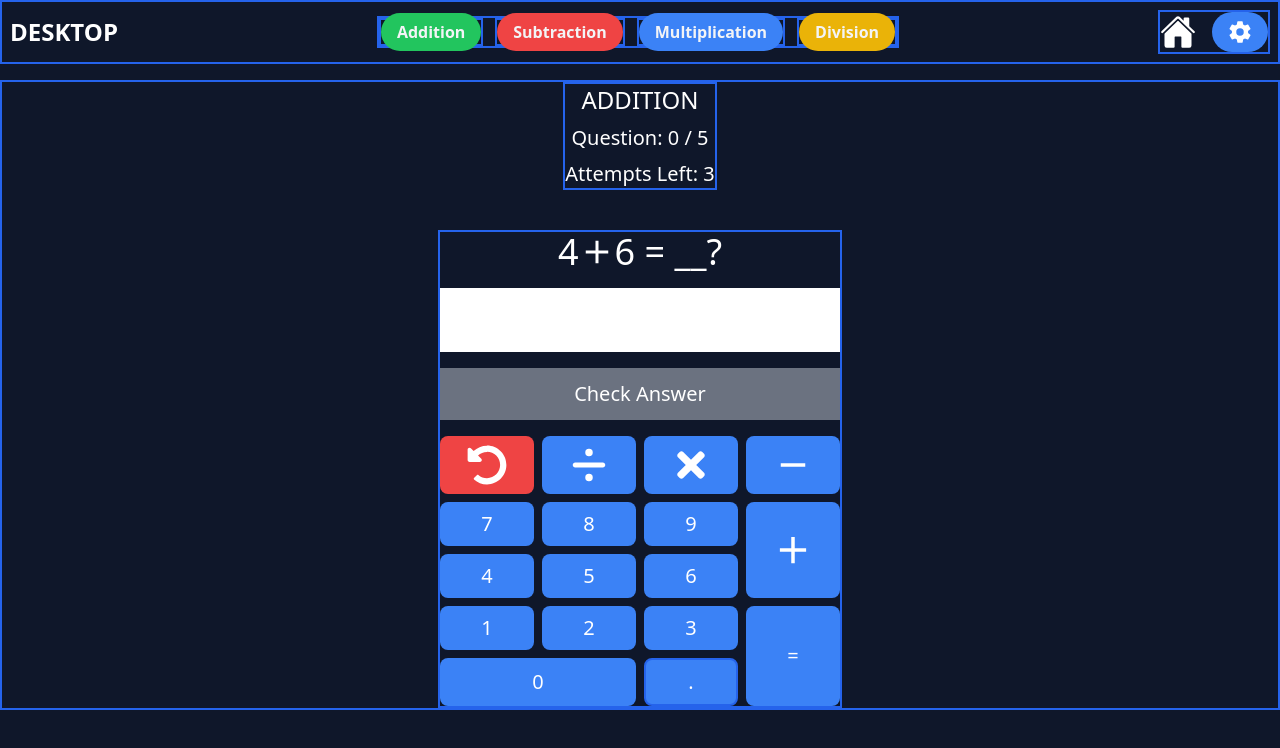
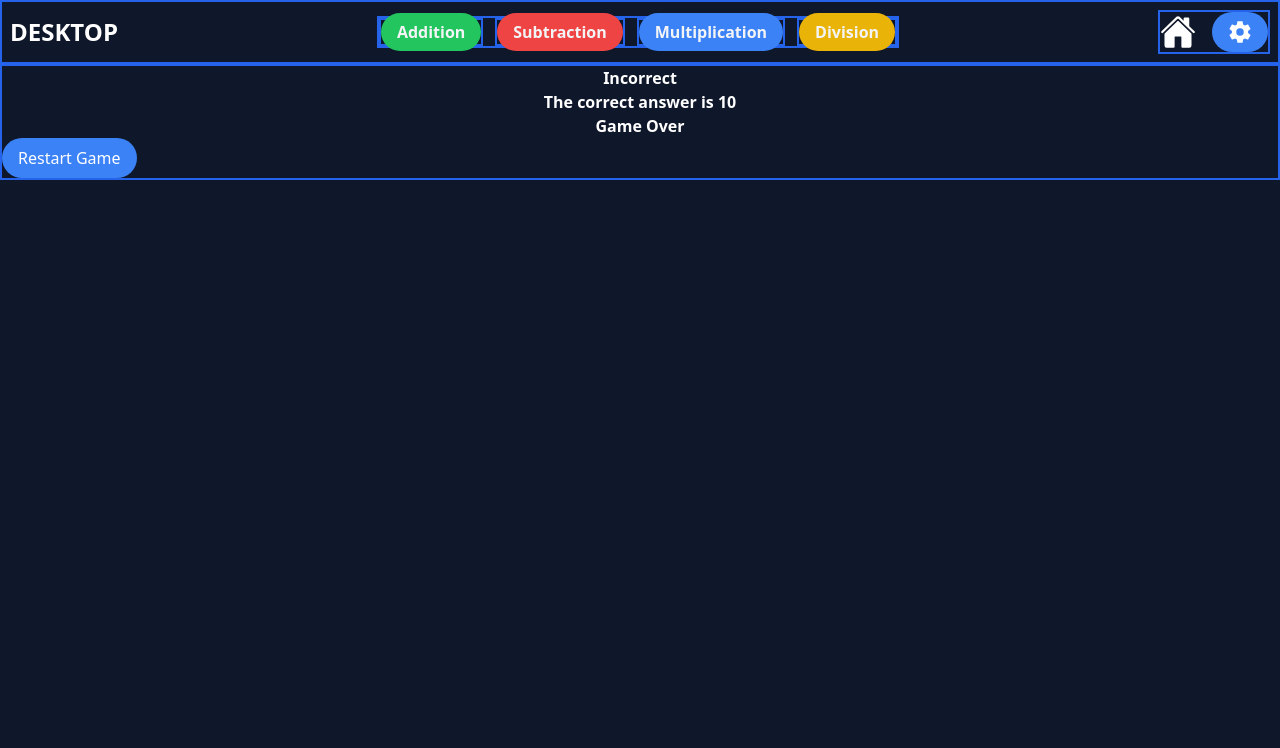
Before and after one commit to bartswierz/learning-game, a React (Vite) app: page /addition in a window 1280 px wide. Shown: the top 748 px of the page. Built offline with nearby package versions, Linux system fonts and the light colour scheme.

Commit message:
isGameOver conditional code moved to separate file and moved conditional out of the return inside Problems component

```diff
--- a/src/components/ui/Problems/CheckAnswer.tsx
+++ b/src/components/ui/Problems/CheckAnswer.tsx
@@ -1,5 +1,59 @@
-const CheckAnswer = () => {
-  return <div></div>;
-};
+// const CheckAnswer = () => {
+//   const handleCheck = () => {
+//     const { userInput, numberOne, numberTwo } = globals;
+//     // TODO - replace this checkAnswer with a specific function for each operation
+//     // Passed as an object to ensure the order of the arguments doesn't matter
+//     const isCorrect = checkAnswer({ userInput, numberOne, numberTwo, operationType });
 
-export default CheckAnswer;
+//     // IF correct, score + 1, new question
+//     if (isCorrect) {
+//       let newNum1: number;
+//       let newNum2: number;
+
+//       if (operationType === "DIVISION") {
+//         const { num1, num2 } = randomTwoNumbersForDivision(numOneRange, numTwoRange);
+//         newNum1 = num1;
+//         newNum2 = num2;
+//       } else {
+//         const { num1, num2 } = randomTwoNumbers(numOneRange, numTwoRange); // TODO - update max value to be the user's selected number range
+//         newNum1 = num1;
+//         newNum2 = num2;
+//       }
+
+//       // USER ANSWERED QUESTION CORRECTLY - UPDATE GLOBAL STATE
+//       setGlobals((prev) => ({
+//         ...prev,
+//         numberOne: newNum1,
+//         numberTwo: newNum2,
+//         userInput: "",
+//         score: prev.score + 1,
+//         numOfAttempts: numOfAttempts,
+//       }));
+
+//       // SUCCESS - ALL QUESTIONS ANSWERED - GAME OVER
+//       if (globals.score === numOfQuestions - 1) {
+//         setGlobals((prev) => ({ ...prev, isGameOver: true, progress: "Success" }));
+//       }
+//     } else {
+//       // INCORRECT ANSWER - UPDATE GLOBAL STATE
+//       setGlobals((prev) => ({ ...prev, numOfAttempts: prev.numOfAttempts - 1, userInput: "" }));
+
+//       // OUT OF ATTEMPTS - GAME OVER
+//       if (globals.numOfAttempts - 1 === 0) {
+//         setGlobals((prev) => ({ ...prev, isGameOver: true, progress: "Failed" }));
+//       }
+//     }
+//   };
+
+//   return (
+//     <button
+//       onClick={handleCheck}
+//       className={`${disabled ? "bg-gray-500 cursor-not-allowed" : "bg-blue-500"} bg-blue-500 text-xl px-2 py-3`}
+//       disabled={disabled}
+//     >
+//       Check Answer
+//     </button>
+//   );
+// };
+
+// export default CheckAnswer;
--- /dev/null
+++ b/src/components/ui/Problems/GameOverMessage.tsx
@@ -0,0 +1,43 @@
+interface GameOverProps {
+  isGameOver: boolean;
+  progress: "Success" | "InProgress" | "Failed" | null;
+  numberOne: number;
+  numberTwo: number;
+}
+
+// USER ANSWER ALL QUESTIONS CORRECTLY OR RAN OUT OF ATTEMPTS
+const GameOverMessage = ({ isGameOver, progress, numberOne, numberTwo }: GameOverProps) => {
+  // USER ANSWERED ALL QUESTIONS CORRECTLY
+  const SuccessMessage = () => {
+    return <span className="text-green-500 font-bold">Good Job!</span>;
+  };
+
+  interface FailedProps {
+    numberOne: number;
+    numberTwo: number;
+  }
+
+  // USER RAN OUT OF ATTEMPTS
+  const FailedMessage = ({ numberOne, numberTwo }: FailedProps) => {
+    const correctAnswer = numberOne + numberTwo;
+
+    return (
+      <div className="text-center font-bold">
+        <p>Incorrect</p>
+        <p>The correct answer is {correctAnswer}</p>
+        <p>Game Over</p>
+      </div>
+    );
+  };
+
+  // GAME IS STILL IN PROGRESS - DO NOT DISPLAY GAME OVER COMPONENT
+  if (!isGameOver) return null;
+
+  // USER ANSWERED ALL QUESTIONS CORRECTLY
+  if (progress === "Success") return <SuccessMessage />;
+
+  // USER RAN OUT OF ATTEMPTS
+  if (progress === "Failed") return <FailedMessage numberOne={numberOne} numberTwo={numberTwo} />;
+};
+
+export default GameOverMessage;
--- a/src/components/ui/Problems/Problems.tsx
+++ b/src/components/ui/Problems/Problems.tsx
@@ -5,6 +5,7 @@ import NumberPad from "./NumberPad";
 import RestartBtn from "../RestartBtn";
 import { getOperationIcon, randomTwoNumbersForDivision } from "@/utils";
 import useSettingsStore from "@/store/store";
+import GameOverMessage from "./GameOverMessage";
 
 interface OperationProps {
   // settings: Settings;
@@ -43,7 +44,8 @@ const Problems = ({ operationType }: OperationProps) => {
       numOfQuestions: numOfQuestions,
       score: 0,
       progress: null,
-      isGameOver: false,
+      // isGameOver: false,
+      isGameOver: true,
       userInput: "",
       numberOne: 0,
       numberTwo: 0,
@@ -128,7 +130,22 @@ const Problems = ({ operationType }: OperationProps) => {
     setGlobals((prev) => ({ ...prev, userInput: input }));
   };
 
-  if (globals.isGameOver) console.log("game over");
+  // GAME OVER - EITHER SUCCESS OR FAILED
+  if (globals.isGameOver) {
+    return (
+      <div className="b">
+        <GameOverMessage
+          isGameOver={globals.isGameOver}
+          // progress={globals.progress}
+          // progress={"Success"}
+          progress={"Failed"}
+          numberOne={globals.numberOne}
+          numberTwo={globals.numberTwo}
+        />
+        <RestartBtn setGlobalsCallback={setGlobals} settings={settings} operationType={operationType} />
+      </div>
+    );
+  }
 
   return (
     <div
@@ -143,25 +160,7 @@ const Problems = ({ operationType }: OperationProps) => {
         </span>
         <p className="text-xl">Attempts Left: {globals.numOfAttempts}</p>
       </div>
-      {/* GAME IS COMPLETED - Game ends either the user reaches all questions OR runs out of attempts */}
       {/* TODO - move this into a separate component */}
-      {globals.isGameOver ? ( // result === 'success' || result === 'failed'
-        <>
-          <div className="text-center font-bold">
-            {/* User answered all questions */}
-            {globals.progress === "Success" && <p className="text-green-500">Good Job!</p>}
-            {globals.progress === "Failed" && ( //User ran out of attempts
-              <>
-                <p>Incorrect</p>
-                <p>The correct answer is {globals.numberOne + globals.numberTwo}</p>
-                <p>Game Over</p>
-              </>
-            )}
-          </div>
-          <RestartBtn setGlobalsCallback={setGlobals} settings={settings} operationType={operationType} />
-        </>
-      ) : (
-        // NEW GAME / GAME IN PROGRESS
       <div className="flex flex-col gap-4 text-center b">
         <p className="flex justify-center items-center text-4xl">
           {globals.numberOne} {operationIcon} {globals.numberTwo} = __?
@@ -179,7 +178,6 @@ const Problems = ({ operationType }: OperationProps) => {
         </button>
         <NumberPad handleUserInputCallback={handleUserInput} userInput={globals.userInput} checkAnswerCallback={handleCheck} />
       </div>
-      )}
     </div>
   );
 };
```
Lines whose indentation alone changed are shown as unchanged.
